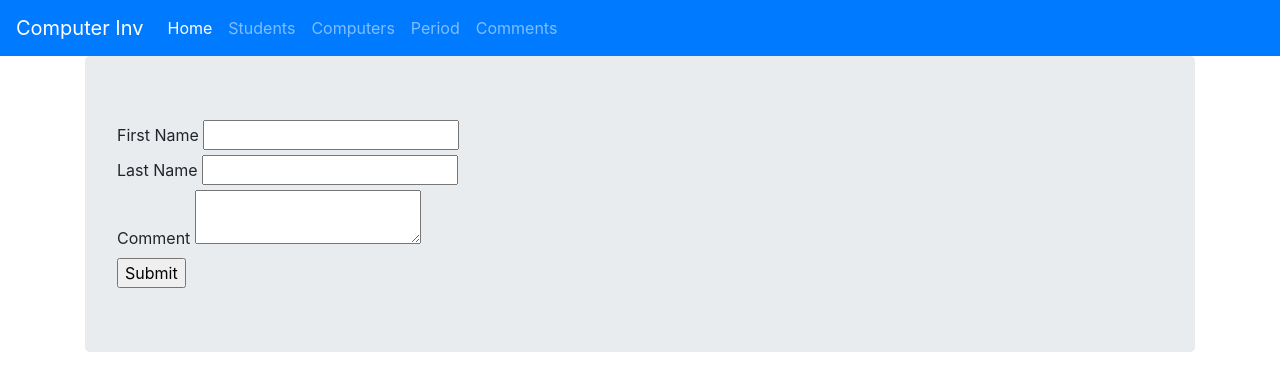
After one commit to JacktonL/ComputerInventory, a Flask app: page /comments in a window 1280 px wide. The commit adds this page. Shown: the top 391 px of the page. Run offline with Flask 2, Linux system fonts and the light colour scheme; parts of the project's set-up code (start-up, migrations or seed data) failed here and were passed over; some libraries are stand-ins or nearby versions.

Commit message:
comment page commit

```diff
--- a/app/routes/Classes/__init__.py
+++ b/app/routes/Classes/__init__.py
@@ -2,3 +2,4 @@
 from .Student import *
 from .Computer import *
 from .Software import *
+from .Comment import *
--- /dev/null
+++ b/app/routes/Forms/CommentForm.py
@@ -0,0 +1,10 @@
+from flask_wtf import FlaskForm
+from wtforms import *
+
+
+class CommentForm(FlaskForm):
+
+    first_name = StringField()
+    last_name = StringField()
+    comment = TextAreaField()
+    submit = SubmitField()
--- a/app/routes/Forms/__init__.py
+++ b/app/routes/Forms/__init__.py
@@ -3,3 +3,4 @@ from .Student import StudentForm
 from .Computer import ComputerForm
 from .Sort import Sort
 from .Software import SoftwareForm
+from .CommentForm import CommentForm
--- a/app/routes/__init__.py
+++ b/app/routes/__init__.py
@@ -3,3 +3,4 @@ from .students import students, studentpage
 from .index import index
 from .period import *
 from .computers import *
+from.comments import *
--- /dev/null
+++ b/app/routes/comments.py
@@ -0,0 +1,28 @@
+from app.routes import app
+from flask import request, render_template
+from .Classes import Comment
+from .Forms import CommentForm
+from datetime import datetime
+
+
+@app.route("/comments", methods=["POST", "GET"])
+def comments():
+
+    form = CommentForm(request.form)
+
+    if request.method == "POST" and form.validate():
+
+        first = form.first_name.data
+        last = form.last_name.data
+        comment = form.comment.data
+
+        commentObj = Comment()
+
+        commentObj.first_name = first
+        commentObj.last_name = last
+        commentObj.date = datetime.now()
+        commentObj.comment = comment
+
+        commentObj.save()
+
+    return render_template("comments.html", form=form, objs=Comment.objects)
--- /dev/null
+++ b/app/templates/comments.html
@@ -0,0 +1,25 @@
+{% extends "base.html" %}
+
+{% block body %}
+    <div class="jumbotron">
+        <form method=post>
+            {{ form.hidden_tag() }}
+            {{ form.first_name.label }}
+            {{ form.first_name() }}
+            <br>
+            {{ form.last_name.label }}
+            {{ form.last_name() }}
+            <br>
+            {{ form.comment.label }}
+            {{ form.comment() }}
+            <br>
+            {{ form.submit() }}
+        </form>
+    </div>
+    <div class="jumbotrom">
+        {% for i in objs %}
+            <h5>{{ i.first_name }} {{ i.last_name }} at {{ i.date }}</h5>
+            <p>{{ i.comment }}</p>
+        {% endfor %}
+    </div>
+{% endblock %}
--- a/app/templates/includes/_navbar.html
+++ b/app/templates/includes/_navbar.html
@@ -18,6 +18,9 @@
       <li class="nav-item">
         <a class="nav-link" href="/period">Period</a>
       </li>
+      <li class="nav-item">
+        <a class="nav-link" href="/comments">Comments</a>
+      </li>
     </ul>
   </div>
 </nav>
```
Also changed, not shown: app/routes/Classes/Comment.py (added, +10 -0 lines).
